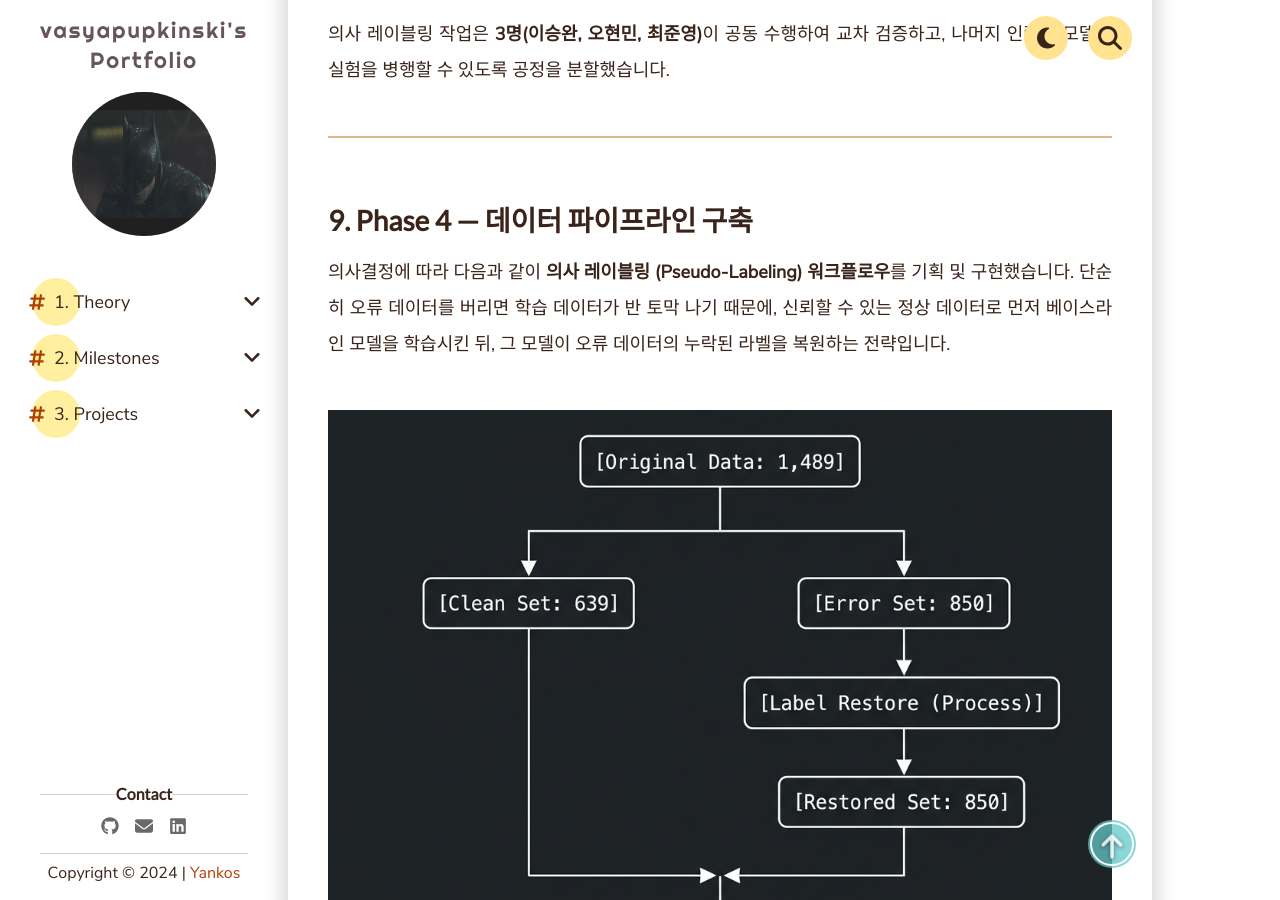
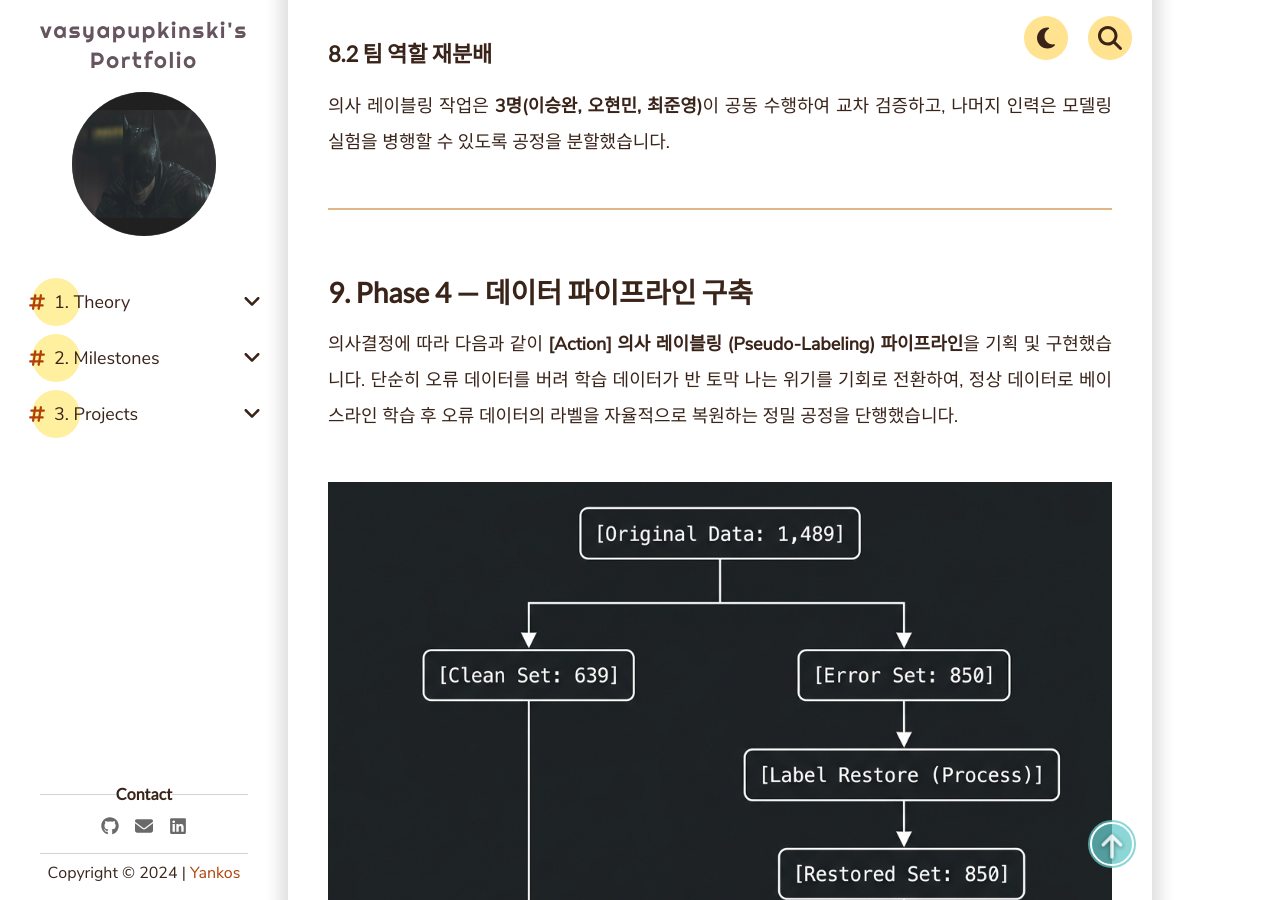
Before and after one commit to vasyapupkinski/vasyapupkinski.github.io, a Jekyll site: the page built from _pages/3. Projects/Team Projects/pill-detection.md, in a window 1280 px wide and 900 px high, scrolled down 14277 px. Built offline with Jekyll 4.4.1, drawn with Linux system fonts in a browser that asks for light colours; comment, search, counter and statistics services are not loaded; some of the changed text lies outside the part shown.

Commit message:
docs: enhance pill-detection.md with STAR methodology markers (S/T/A/R)

```diff
--- a/_pages/3. Projects/Team Projects/pill-detection.md
+++ b/_pages/3. Projects/Team Projects/pill-detection.md
@@ -87,7 +87,7 @@ master_data = defaultdict(lambda: {
 | 이미지 해상도 | 976×1280 px (100% 균일) |
 | 이미지당 알약 수 | 3~4개 (파일명 기준) |
 
-> **포인트**: 이미지 규격이 완벽히 균일하여 전처리 오버헤드가 최소화되었지만, 이는 동시에 환경 다양성이 전무함을 의미했습니다.
+> **[Situation] 포인트**: 모든 이미지가 동일한 배경과 고정된 알약 배치(4개 지점)를 가지고 있어, 모델이 본질적인 특징을 학습하는 대신 단순한 픽셀 패턴을 암기하는 **'지름길 학습(Shortcut Learning)'**에 빠지기 매우 쉬운 **통제된 온실 환경**임을 확인했습니다.
 
 ![원본 데이터 샘플: 통제된 배경(라벤더색)과 고정된 알약 배치(4개 지점) 확인](/assets/images/projects/pill-detection/pill-sample.png)
 <br>
@@ -216,9 +216,8 @@ master_data = defaultdict(lambda: {
 
 Phase 3에서 드러난 이 치명적인 결함들에 대해, 팀장으로서 결단을 내려야 했습니다.
 
-### 8.1 데이터 오염 발견 후 팀 대응
-
-전체 데이터의 **57%가 오염(누락)**되었다는 사실을 발견한 시점에서, 두 가지 선택지가 있었습니다:
+### 8.1 [Task] 데이터 오염 복구 및 오디팅(Auditing) 체계 구축
+전체 데이터의 **57%가 오염(누락)**되었다는 사실을 발견한 시점에서, 저는 단순히 점수를 올리는 경쟁을 멈추고 **데이터 무결성 복구와 일반화 성능 확보**를 최우선 과제(Task)로 설정했습니다.
 
 | 선택지 | 장점 | 단점 |
 |---|---|---|
@@ -240,7 +239,7 @@ Phase 3에서 드러난 이 치명적인 결함들에 대해, 팀장으로서
 
 ## 9. Phase 4 — 데이터 파이프라인 구축
 
-의사결정에 따라 다음과 같이 **의사 레이블링 (Pseudo-Labeling) 워크플로우**를 기획 및 구현했습니다. 단순히 오류 데이터를 버리면 학습 데이터가 반 토막 나기 때문에, 신뢰할 수 있는 정상 데이터로 먼저 베이스라인 모델을 학습시킨 뒤, 그 모델이 오류 데이터의 누락된 라벨을 복원하는 전략입니다.
+의사결정에 따라 다음과 같이 **[Action] 의사 레이블링 (Pseudo-Labeling) 파이프라인**을 기획 및 구현했습니다. 단순히 오류 데이터를 버려 학습 데이터가 반 토막 나는 위기를 기회로 전환하여, 정상 데이터로 베이스라인 학습 후 오류 데이터의 라벨을 자율적으로 복원하는 정밀 공정을 단행했습니다.
 
 ![데이터 파이프라인 워크플로우: 정상 데이터와 프로세스를 거쳐 복원된 데이터를 하나로 결합하여 무결성을 확보함](/assets/images/projects/pill-detection/data-pipeline-final.png)
 <br>
@@ -280,7 +279,7 @@ Phase 3에서 드러난 이 치명적인 결함들에 대해, 팀장으로서
 
 ### 11.1 실험 설계 철학
 
-> **전환된 목표**: "mAP 0.99를 허상으로 간주하고, 강한 증강 환경에서 **최소 파라미터**와 **최저 Validation Loss**를 보여주는 모델을 발굴하자."
+> **[Action] 전환된 목표**: "mAP 0.99라는 허상을 파괴하고, 공격적인 증강(Augmentation) 환경에서도 **최소 파라미터**로 **최저 Validation Loss**를 기록하며 실전에 대응 가능한 강건한 모델을 발굴하자."
 
 | 실험 축 (Axis) | 담당자 | 탐색 범위 및 기법 (Search Space) |
 | :--- | :---: | :--- |
@@ -310,7 +309,7 @@ Phase 3에서 드러난 이 치명적인 결함들에 대해, 팀장으로서
 | YOLOv8s | 11.2M | 0.981 | 8.1 | 밸런스형 |
 | **YOLOv8n** | **3.2M** | **0.981** | **4.2** | **최종 선정 (최적의 효율성)** |
 
-→ **결론**: Nano(3.2M) 모델이 8배 큰 Medium 모델과 동일한 성능을 보인다는 것은, 현재 데이터셋이 '모델 용량'보다 **'데이터 품질과 증강 전략'**에 의해 성능이 결정됨을 시사합니다.
+→ **[Result] 결론**: Nano(3.2M) 모델이 8배 큰 Medium 모델과 동일한 성능을 보인다는 것은, 현재 데이터셋이 '모델 용량'보다 **'데이터 품질(Auditing)과 증강 전략(Action)'**에 의해 최종적인 신뢰도가 결정됨을 입증한 핵심 성과입니다.
 
 #### Stage 3: 증강 전략 고도화 (Augmentation Detail)
 광학적(Optical) 강건성 확보를 위한 세부 튜닝을 진행했습니다.
```
